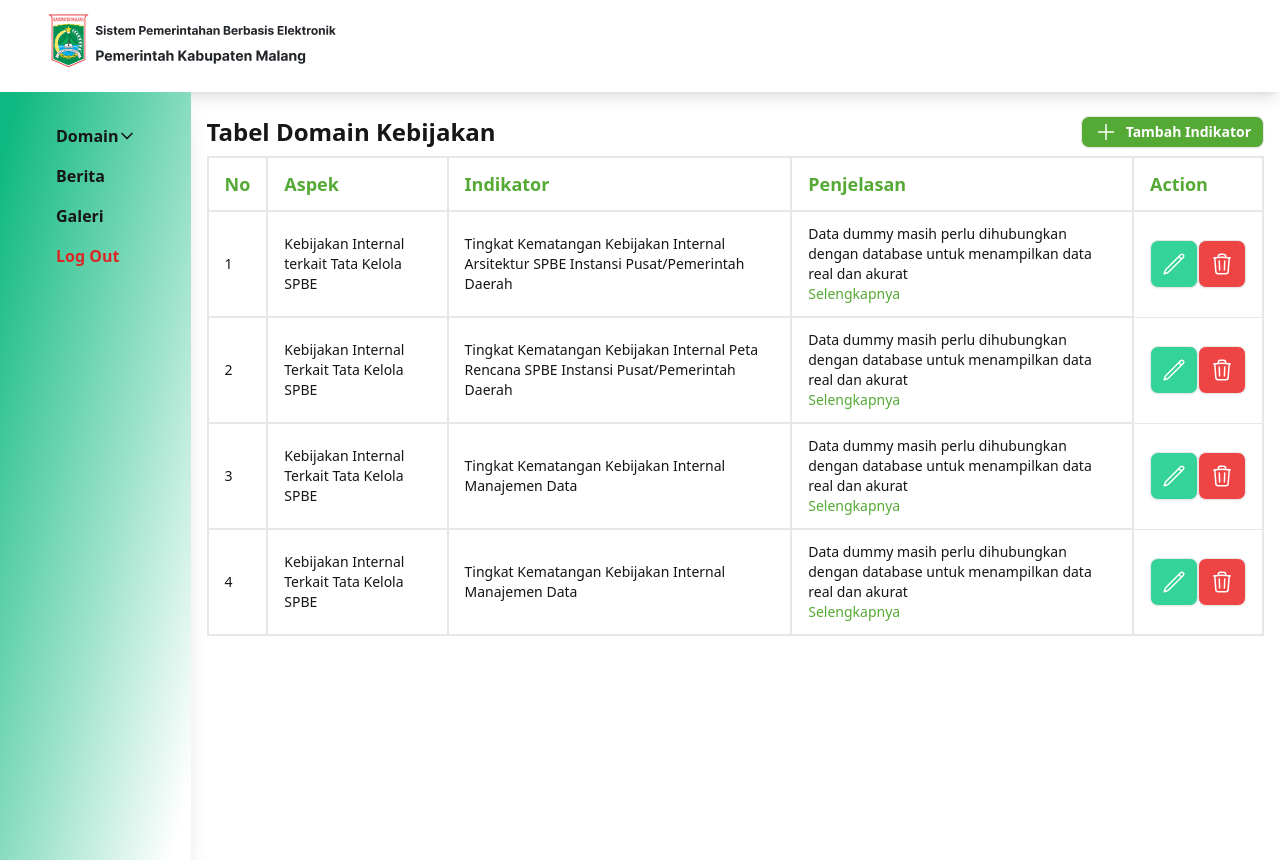
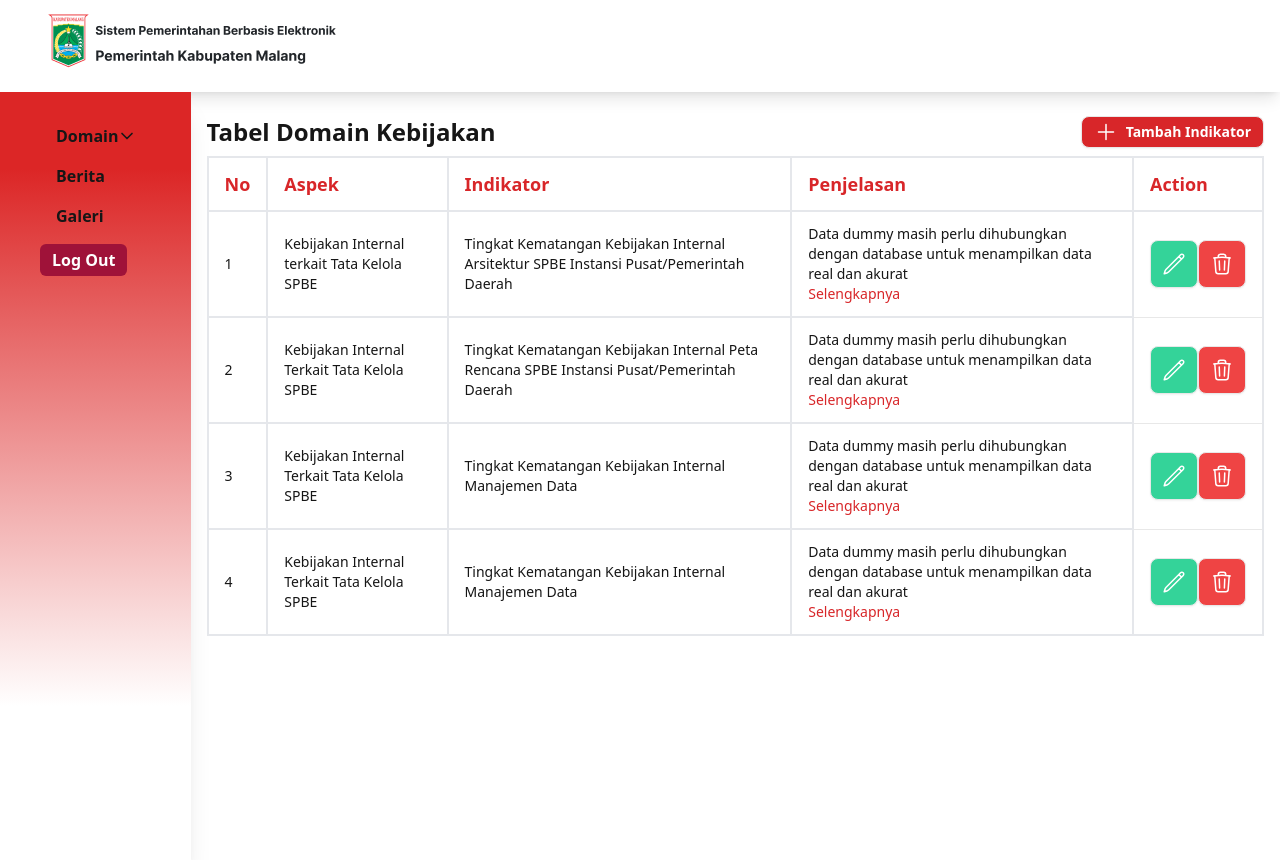
Before and after one commit to HafizHabani/Intern_Project_SPBE-Kab.malang, a React (Vite) app: page /Admin in a window 1280 px wide. Built offline with nearby package versions, Linux system fonts and the light colour scheme.

Commit message:
modified:   src/Page/Admin.jsx 	modified:   src/Page/Dashboard.jsx 	modified:   src/Page/Layanan.jsx 	modified:   src/components/Domain.jsx 	modified:   src/components/Galeri.jsx 	modified:   src/components/Media.jsx 	modified:   tailwind.config.js

```diff
--- a/src/Page/Admin.jsx
+++ b/src/Page/Admin.jsx
@@ -31,7 +31,7 @@ const Admin = () => {
         </nav>
       </div>
       <div className='flex flex-row'>
-        <div className='bg-gradient-to-br from-emerald-500 from-5% to-white to-95% shadow-xl'>
+        <div className='bg-gradient-to-b from-red-600 from-10% to-white to-80% shadow-xl'>
           <Card className="h-[calc(100vh-2rem)] w-full max-w-[20rem] p-4 bg-transparent shadow-none">
             <List className='flex justify-center'>
               <Accordion
@@ -85,8 +85,8 @@ const Admin = () => {
               <ListItem className='px-10 pt-4 font-bold' onClick={() => setComponent(5)}>
                 Galeri
               </ListItem>
-              <ListItem className='px-10 pt-4 font-bold text-red-600'>
-                Log Out
+              <ListItem className='px-4 ml-2 mt-4 font-bold'>
+                <div className=' text-white py-1 bg-rose-800 px-3 rounded-md'>Log Out</div>
               </ListItem>
             </List>
           </Card>
--- a/src/Page/Dashboard.jsx
+++ b/src/Page/Dashboard.jsx
@@ -11,7 +11,7 @@ const Dashboard = () => {
         </div>
       </div>
 
-      <div id='Dashboard' className={`${styles.flexStart} bg-gradient-to-r from-indigo-500 from-1% via-sky-500 via-5% to-emerald-400 to-90%`}>
+      <div id='Dashboard' className={`${styles.flexStart} bg-gradient-to-r from-rose-900 from-5% via-red-700 via-2% to-red-500 to-90%`}>
         <div className={`${styles.boxWidth}`}>
           <Home />
         </div>
@@ -47,8 +47,8 @@ const Dashboard = () => {
         </div>
       </div>
 
-      <div className={`${styles.paddingX} ${styles.flexCenter}`}style={{ backgroundColor: '#55A9355E' }}>
-        <div className={`${styles.boxWidth}`}>
+      <div className={`${styles.paddingX} ${styles.flexCenter}`}style={{ backgroundColor: '#DF4141' }}>
+        <div className={`${styles.boxWidth} text-white`}>
           <Media />
         </div>
       </div>
--- a/src/Page/Layanan.jsx
+++ b/src/Page/Layanan.jsx
@@ -11,7 +11,7 @@ const Layanan = () => {
         </div>
       </div>
 
-      <div className={`${styles.flexStart} bg-gradient-to-r from-indigo-500 from-1% via-sky-500 via-5% to-emerald-400 to-90%`}>
+      <div className={`${styles.flexStart} bg-gradient-to-r from-rose-900 from-5% via-red-700 via-2% to-red-500 to-90%`}>
         <div className={`${styles.boxWidth}`}>
           <Homlay />
         </div>
--- a/src/components/Domain.jsx
+++ b/src/components/Domain.jsx
@@ -55,24 +55,24 @@ const Domain = () =>  {
       Domain Yang Tersedia Dalam SPBE Kabupaten Malang
     </div>
     <div className='flex flex-wrap justify-center sm:justify-around md:justify-between lg:justify-around xl:justify-between sm:mx-10 md:mx-20'>
-      <button onClick={KebijakanPressed} className="btn w-full sm:w-48 md:w-40 lg:w-48 xl:w-56 btn-lg bg-gradient-to-t from-indigo-500 via-sky-500 to-emerald-400 mb-4 md:mb-0 md:mr-4 lg:mr-0">
+      <button onClick={KebijakanPressed} className="btn w-full text-white sm:w-48 md:w-40 lg:w-48 xl:w-56 btn-lg bg-gradient-to-t from-rose-900 via-red-700 to-red-500 mb-4 md:mb-0 md:mr-4 lg:mr-0">
         <img src={kebijakan} alt='none' className="w-10 h-10 sm:w-auto sm:h-auto" />
         Kebijakan
       </button>
-      <button onClick={ManajemenPressed} className="btn w-full sm:w-48 md:w-40 lg:w-48 xl:w-56 btn-lg bg-gradient-to-t from-indigo-500 via-sky-500 to-emerald-400 mb-4 md:mb-0 md:mr-4 lg:mr-0">
+      <button onClick={KelolaPressed} className="btn text-white w-full sm:w-48 md:w-40 lg:w-48 xl:w-56 btn-lg bg-gradient-to-t from-rose-900 via-red-700 to-red-500 mb-4 md:mb-0 md:mr-4 lg:mr-0">
+        <img src={kelola} alt='none' className="w-10 h-10 sm:w-auto sm:h-auto " />
+        Tata Kelola
+      </button>
+      <button onClick={ManajemenPressed} className="btn text-white w-full sm:w-48 md:w-40 lg:w-48 xl:w-56 btn-lg bg-gradient-to-t from-rose-900 via-red-700 to-red-500 mb-4 md:mb-0 md:mr-4 lg:mr-0">
         <img src={manajemen} alt='none' className="w-10 h-10 sm:w-auto sm:h-auto " />
         Manajemen
       </button>
       <Link to="/Layanan" className='w-full sm:w-48 md:w-40 lg:w-48 xl:w-56'>
-      <button className="btn w-full sm:w-48 md:w-40 lg:w-48 xl:w-56 btn-lg bg-gradient-to-t from-indigo-500 via-sky-500 to-emerald-400 mb-4 md:mb-0 md:mr-4 lg:mr-0">
+      <button className="btn w-full text-white sm:w-48 md:w-40 lg:w-48 xl:w-56 btn-lg bg-gradient-to-t from-rose-900 via-red-700 to-red-500 mb-4 md:mb-0 md:mr-4 lg:mr-0">
         <img src={layanan} alt='none' className="w-10 h-10 sm:w-auto sm:h-auto " />
         Layanan
       </button>
       </Link>
-      <button onClick={KelolaPressed} className="btn w-full sm:w-48 md:w-40 lg:w-48 xl:w-56 btn-lg bg-gradient-to-t from-indigo-500 via-sky-500 to-emerald-400 mb-4 md:mb-0 md:mr-4 lg:mr-0">
-        <img src={kelola} alt='none' className="w-10 h-10 sm:w-auto sm:h-auto " />
-        Tata Kelola
-      </button>
     </div>
 
     <div className={`${KebijakanIsHiden? 'hidden' : ''} my-10 `} >
--- a/src/components/Galeri.jsx
+++ b/src/components/Galeri.jsx
@@ -37,7 +37,7 @@ const Galeri = () => {
        {/* Changed to column layout on small screens */}
         <div className="flex md:flex-row items-center justify-between mb-4 md:mb-0"> {/* Added margin bottom on small screens */}
 
-          <div className="flex flex-row ">
+          <div className="flex flex-row pb-2">
             <p className="text-primary pl-2 font-bold text-2xl">Galeri</p>
             <p className="pl-2 font-bold text-2xl">Kegiatan</p>
           </div>
--- a/tailwind.config.js
+++ b/tailwind.config.js
@@ -5,7 +5,7 @@ export default {
     themes: [
       {
         mytheme: {
-          "primary": "#55A935",
+          "primary": "#D82629",
           "secondary": "#ffffff",
           "accent": "#ffffff",
           "neutral": "#f1f1f1",
```
Also changed, not shown: src/components/Media.jsx (+1 -1 lines).
